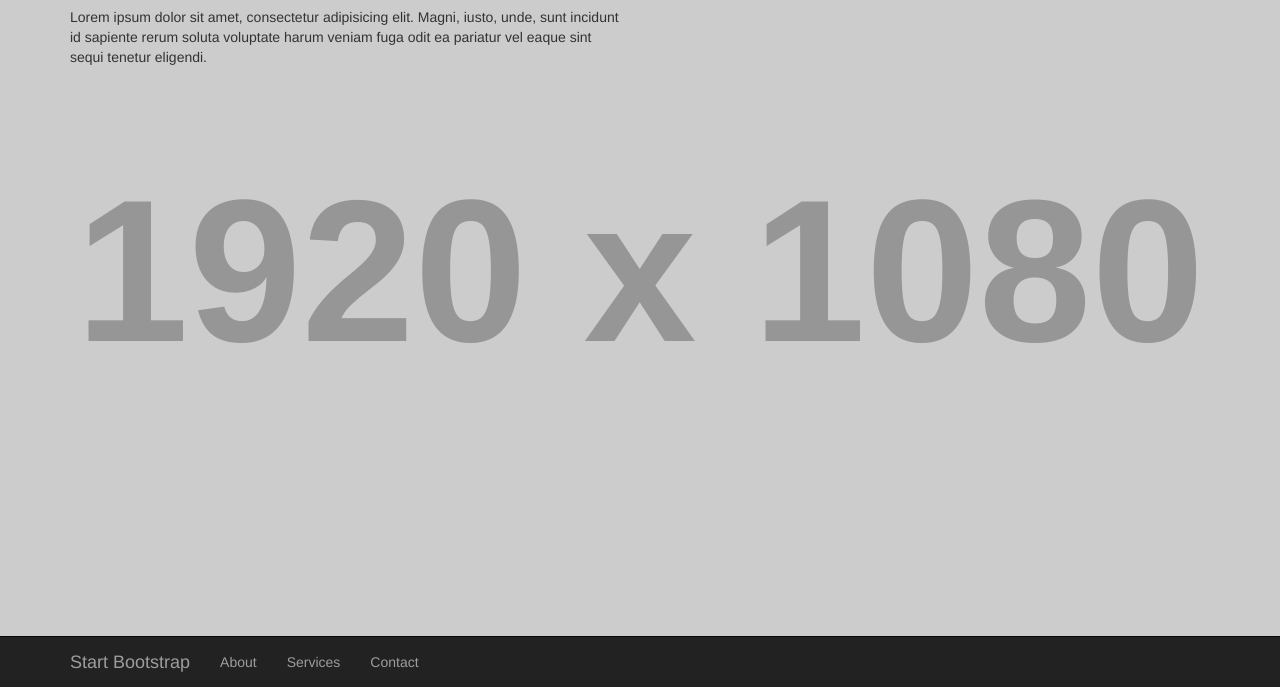
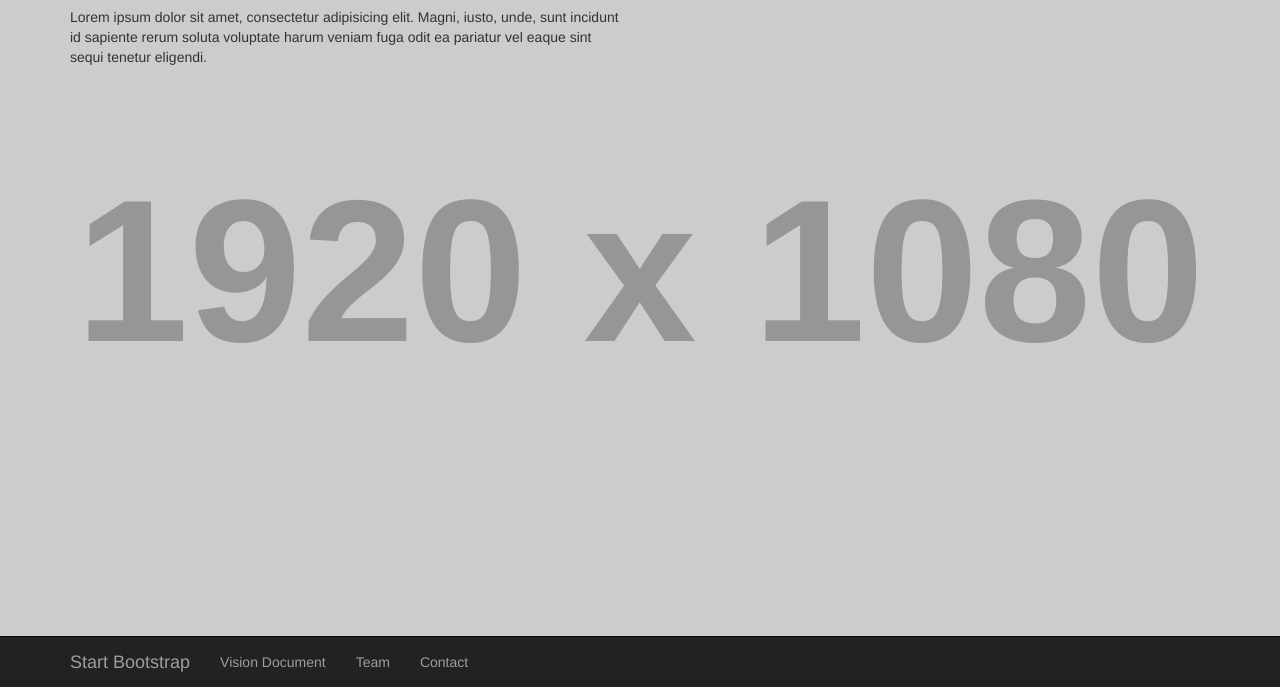
Before and after one commit to bijanisa/vasa-redux, a plain HTML site: page index.html in a window 1280 px wide. Shown: the part 113-800 px from the top of the page. Drawn offline with Linux system fonts and the light colour scheme; placeholder pictures from the web are drawn by us.

Commit message:
Update index.html

```diff
--- a/index.html
+++ b/index.html
@@ -46,10 +46,10 @@
             <div class="collapse navbar-collapse" id="bs-example-navbar-collapse-1">
                 <ul class="nav navbar-nav">
                     <li>
-                        <a href="#">About</a>
+                        <a href="#">Vision Document</a>
                     </li>
                     <li>
-                        <a href="#">Services</a>
+                        <a href="#">Team</a>
                     </li>
                     <li>
                         <a href="#">Contact</a>
```
